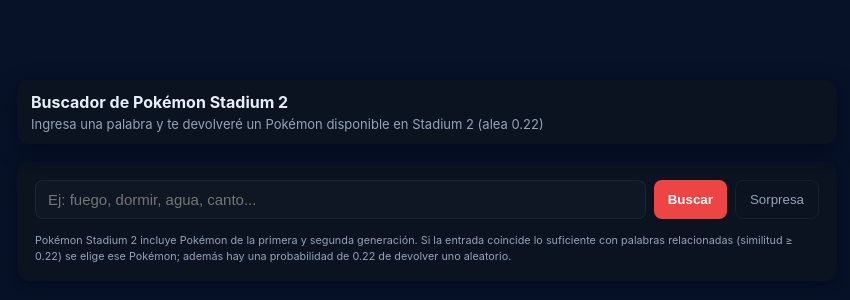
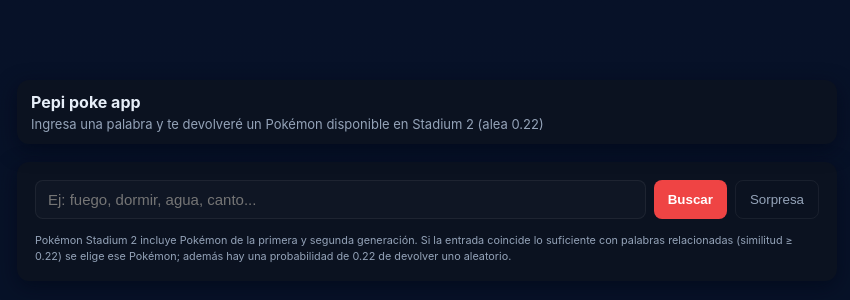
Before and after one commit to Mishainx/poke, a plain HTML site: page index.html in a window 1280 px wide. Shown: the part 220-520 px from the top of the page, without its empty margins (213-1063 px from the left). Drawn offline with Linux system fonts and the light colour scheme.

Commit message:
modificaciones

```diff
--- a/index.html
+++ b/index.html
@@ -41,7 +41,7 @@
   <div class="app">
     <header>
       <div class="card" style="padding:12px 14px;display:flex;flex-direction:column;gap:4px;">
-        <strong style="font-size:16px">Buscador de Pokémon Stadium 2</strong>
+        <strong style="font-size:16px">Pepi poke app</strong>
         <span style="color:var(--muted);font-size:13px">Ingresa una palabra y te devolveré un Pokémon disponible en Stadium 2 (alea 0.22)</span>
       </div>
     </header>
```
Also changed, not shown: 1 other file.
